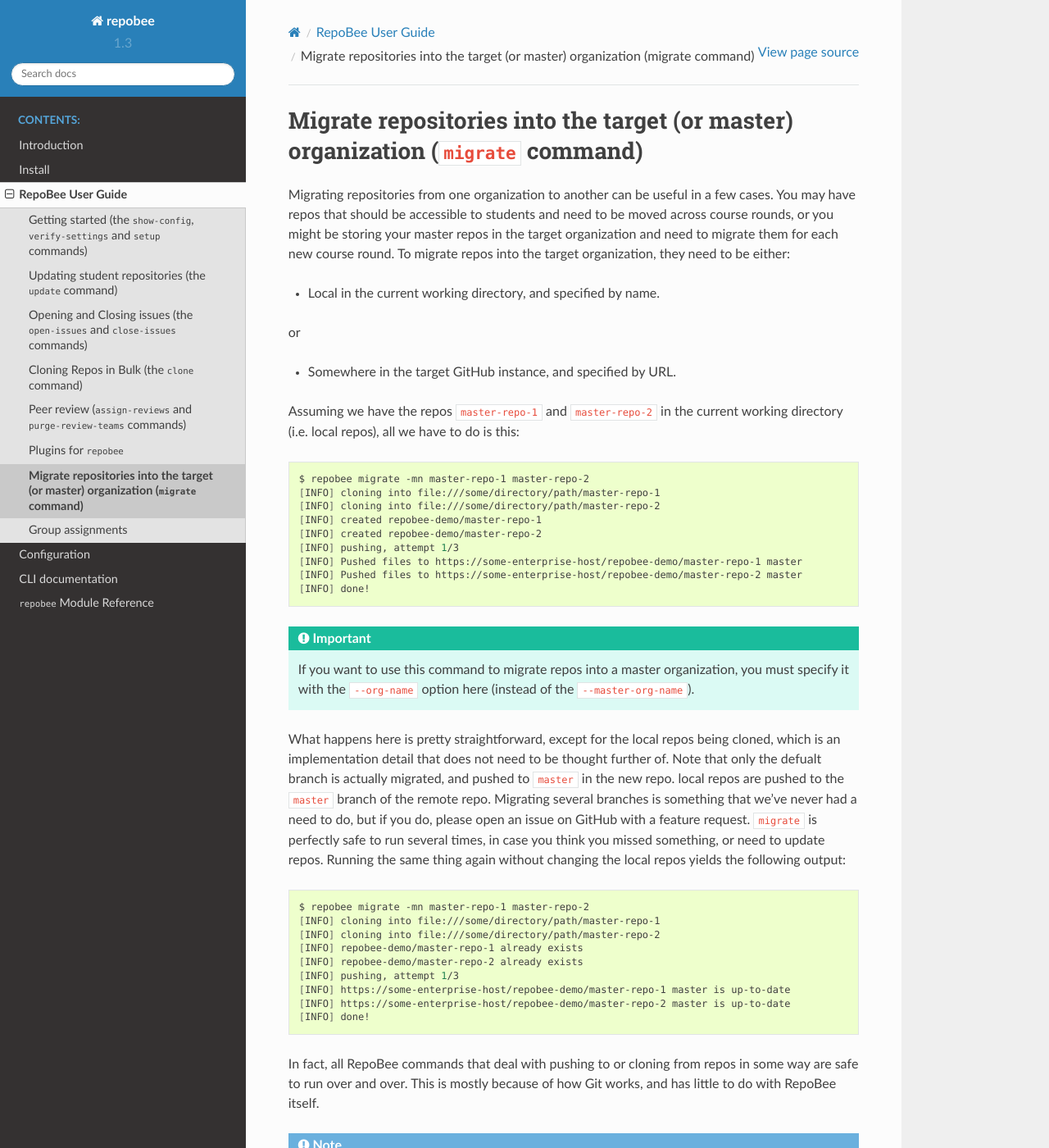
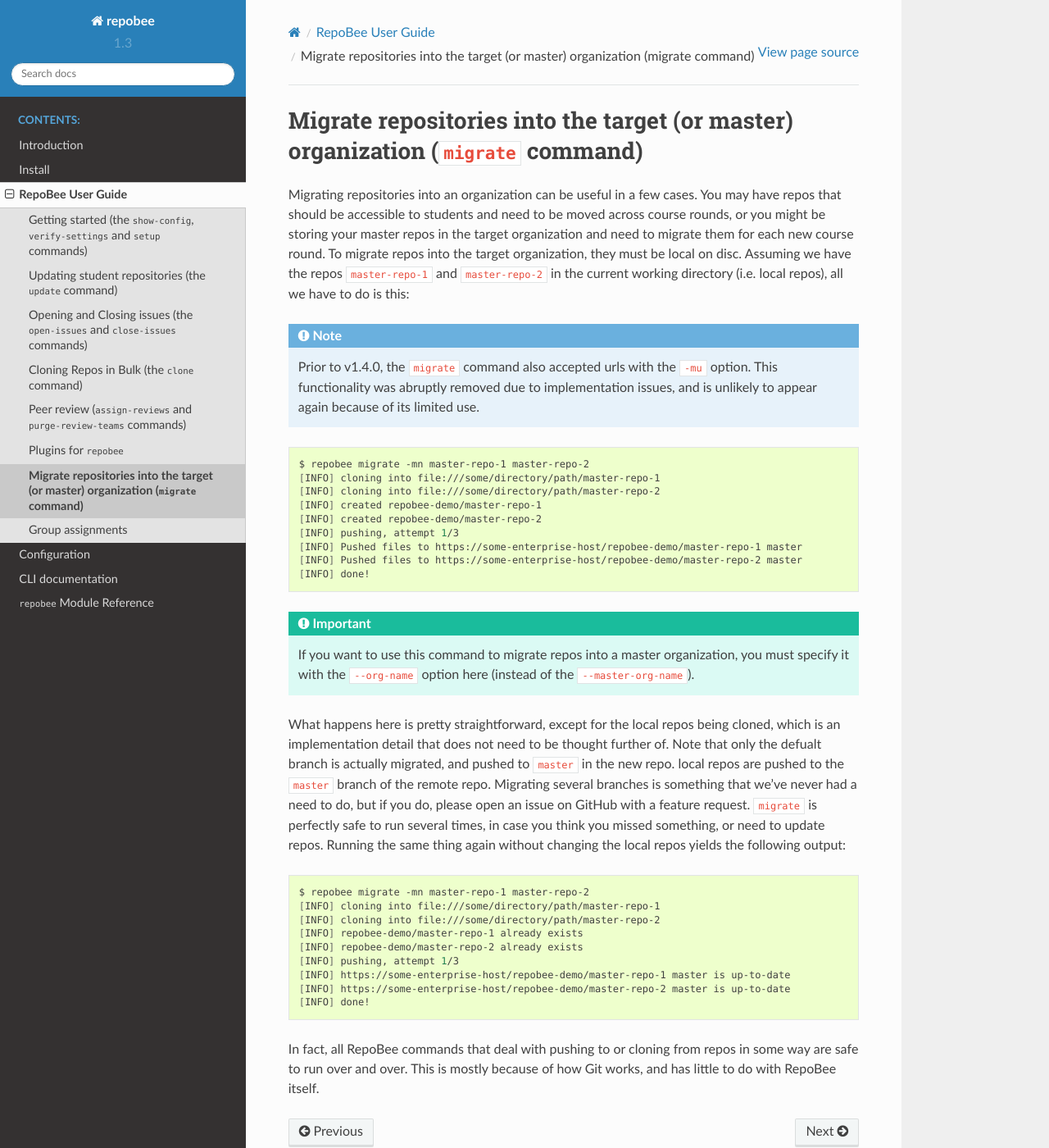
Before and after one commit to repobee/repobee, a Sphinx documentation site: the page built from docs/migrate.rst, in a window 1280 px wide and 1400 px high. Shown: the whole window at 82% size. Built offline with Sphinx 7.4.7 and the Read the Docs theme 2.0.0, drawn with Linux system fonts in a browser that asks for light colours; some of the changed text lies outside the part shown.

Commit message:
Update migrate documentation to reflect option removal

```diff
--- a/docs/migrate.rst
+++ b/docs/migrate.rst
@@ -2,20 +2,20 @@
 
 Migrate repositories into the target (or master) organization (``migrate`` command)
 ***********************************************************************************
-Migrating repositories from one organization to another can be useful in a few
-cases. You may have repos that should be accessible to students and need to be
-moved across course rounds, or you might be storing your master repos in the
-target organization and need to migrate them for each new course round. To
-migrate repos into the target organization, they need to be either:
+Migrating repositories into an organization can be useful in a few cases. You
+may have repos that should be accessible to students and need to be moved
+across course rounds, or you might be storing your master repos in the target
+organization and need to migrate them for each new course round. To migrate
+repos into the target organization, they must be local on disc. Assuming we
+have the repos ``master-repo-1`` and ``master-repo-2`` in the current working
+directory (i.e. local repos), all we have to do is this:
 
-* Local in the current working directory, and specified by name.
+.. note::
 
-or
-
-* Somewhere in the target GitHub instance, and specified by URL.
-
-Assuming we have the repos ``master-repo-1`` and ``master-repo-2`` in the
-current working directory (i.e. local repos), all we have to do is this:
+   Prior to v1.4.0, the ``migrate`` command also accepted urls with the
+   ``-mu`` option. This functionality was abruptly removed due to
+   implementation issues, and is unlikely to appear again because of its
+   limited use.
 
 .. code-block:: bash
 
@@ -60,16 +60,3 @@
 In fact, all RepoBee commands that deal with pushing to or cloning from
 repos in some way are safe to run over and over. This is mostly because of
 how Git works, and has little to do with RepoBee itself.
-
-.. note::
-
-    The ``migrate`` command can also be used to migrate repos from somewhere
-    on the GitHub instance into the target organization. To do this, use the
-    ``-mu`` option and provide the urls, instead of ``-mn`` with local paths.
-    For example, given a repo at
-    ``https://some-enterprise-host/other-org/master-repo-1``, it can be
-    migrated into ``repobee-demo`` by typing
-
-    .. code-block:: bash
-
-        $ repobee migrate -mu https://some-enterprise-host/other-org/master-repo-1
```
